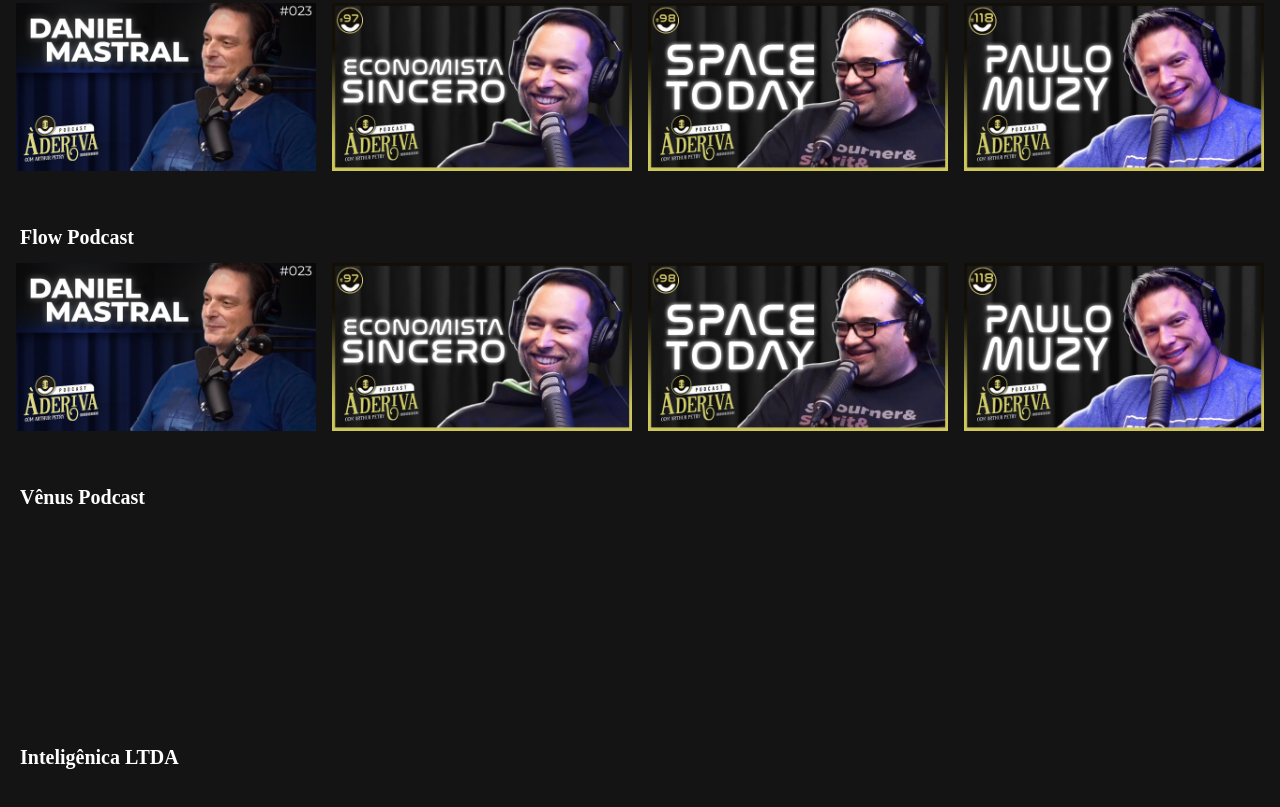
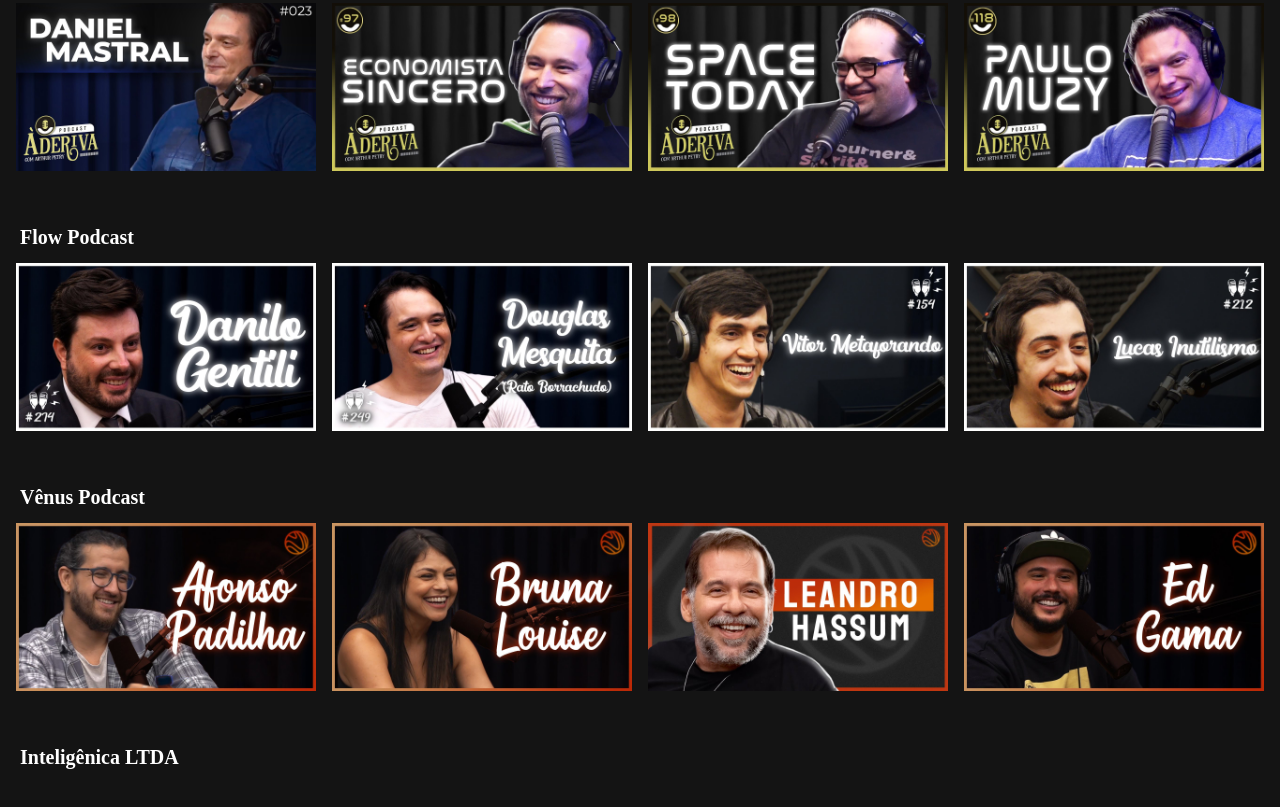
Before and after one commit to MatheusAndrade23/PodFLIX, a plain HTML site: page index.html in a window 1280 px wide. Shown: the part 1239-2046 px from the top of the page. Drawn offline with Linux system fonts and the light colour scheme.

Commit message:
Finalizando

```diff
--- a/index.html
+++ b/index.html
@@ -136,24 +136,25 @@
                 <article>
 
                     <figure>
-                        <img src="imagens/a_deriva/daniel_mastral.jpg" alt="À Deriva Podcast - Daniel Mastral">
+                        <img src="imagens/flow/danilo_gentili.jpg" alt="Flow Podcast - Danilo Gentili">
                     </figure>
 
                     <figure>
-                        <img src="imagens/a_deriva/economista_sincero.jpg" alt="À Deriva Podcast - Economista Sincero">
+                        <img src="imagens/flow/douglas_mesquita.jpg" alt="Flow Podcast - Douglas Mesquita">
                     </figure>
 
                     <figure>
-                        <img src="imagens/a_deriva/space_today.jpg" alt="À Deriva Podcast - Space Today">
+                        <img src="imagens/flow/metaforando.jpg" alt="Flow Podcast - Vitor Metaforando">
                     </figure>
 
                     <figure>
-                        <img src="imagens/a_deriva/paulo_muzy.jpg" alt="À Deriva Podcast - Paulo Muzy">
+                        <img src="imagens/flow/lucas_inutilismo.jpg" alt="Flow Podcast - Lucas Inutilismo">
                     </figure>
 
                     <!-- <figure>
-                    <img src="imagens/a_deriva/universo_narrado.jpg" alt="À Deriva Podcast - Universo Narrado">
-                </figure> -->
+                        <img src="imagens/flow/gaules.jpg" alt="Flow Podcast - Gaules">
+                    </figure> -->
+
                 </article>
 
             </article>
@@ -163,6 +164,26 @@
                 <h3>Vênus Podcast</h3>
 
                 <article>
+
+                    <figure>
+                        <img src="imagens/venus/afonso_padilha.jpg" alt="Vênus Podcast - Afonso Padilha">
+                    </figure>
+
+                    <figure>
+                        <img src="imagens/venus/bruna_louise.jpg" alt="Vênus Podcast - Bruna Louise">
+                    </figure>
+
+                    <figure>
+                        <img src="imagens/venus/leandro_hassum.jpg" alt="Vênus Podcast - Leandro Hassum">
+                    </figure>
+
+                    <figure>
+                        <img src="imagens/venus/ed_gama.jpg" alt="Vênus Podcast - Ed Gama">
+                    </figure>
+
+                    <!-- <figure>
+                        <img src="imagens/venus/priscilla.jpg" alt="Vênus Podcast - Priscilla Alcântara">
+                    </figure> -->
 
                 </article>
 
```
Also changed, not shown: imagens/venus/afonso_padilha.jpg (added), imagens/venus/bruna_louise.jpg (added), imagens/venus/ed_gama.jpg (added), imagens/venus/leandro_hassum.jpg (added), imagens/venus/priscilla.jpg (added).
